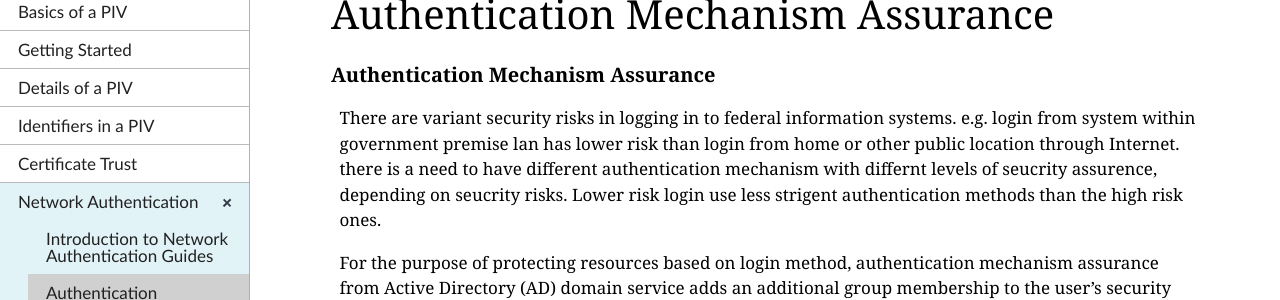
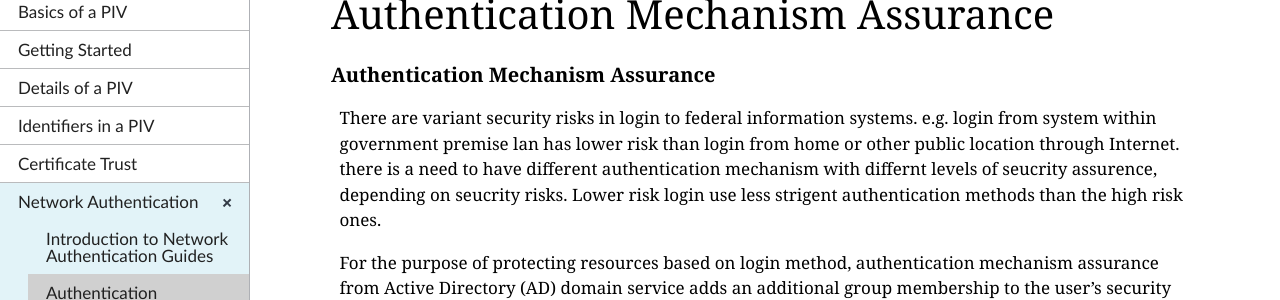
Before and after one commit to GSA/piv-guides, a Jekyll site: the page built from _networkconfig/10_AMA.md, in a window 1280 px wide and 900 px high. Shown: the part 205-505 px from the top of the window. Built offline with Jekyll 4.4.1, drawn with Linux system fonts in a browser that asks for light colours; nearby versions of some CDN libraries.

Commit message:
Update 10_AMA.md

```diff
--- a/_networkconfig/10_AMA.md
+++ b/_networkconfig/10_AMA.md
@@ -7,7 +7,7 @@ permalink: networkconfig/AMA/
 
 ### Authentication Mechanism Assurance
 
-There are variant security risks in logging in to federal information systems. e.g. login from system within government premise lan has lower risk than login from home or other public location through Internet. there is a need to have different authentication mechanism with differnt levels of seucrity assurence, depending on seucrity risks. Lower risk login use less strigent authentication methods than the high risk ones.
+There are variant security risks in login to federal information systems. e.g. login from system within government premise lan has lower risk than login from home or other public location through Internet. there is a need to have different authentication mechanism with differnt levels of seucrity assurence, depending on seucrity risks. Lower risk login use less strigent authentication methods than the high risk ones.
 
 For the purpose of protecting resources based on login method, authentication mechanism assurance from Active Directory (AD)
 domain service adds an additional group membership to the user's security identifiers attribute (SIDs)
```
